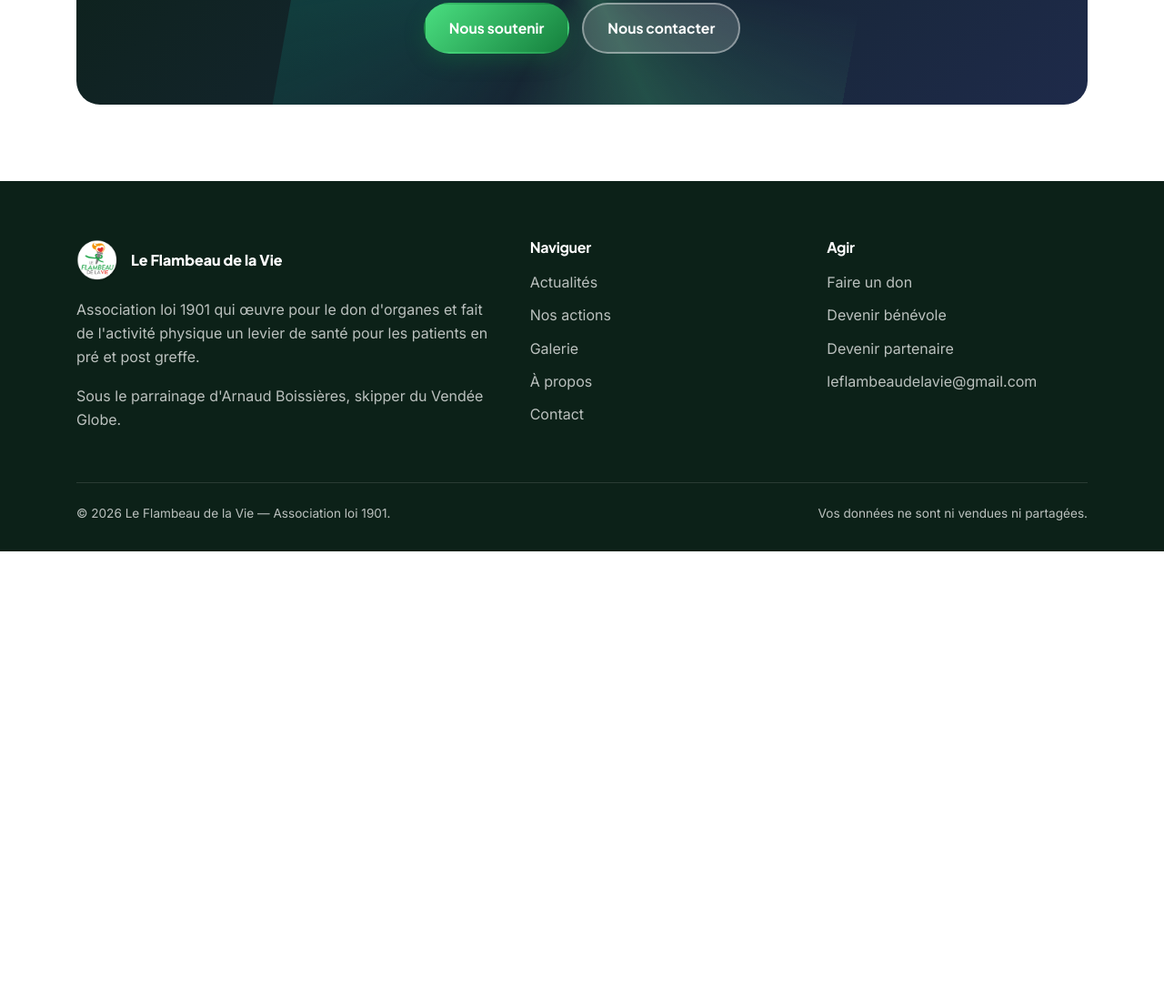
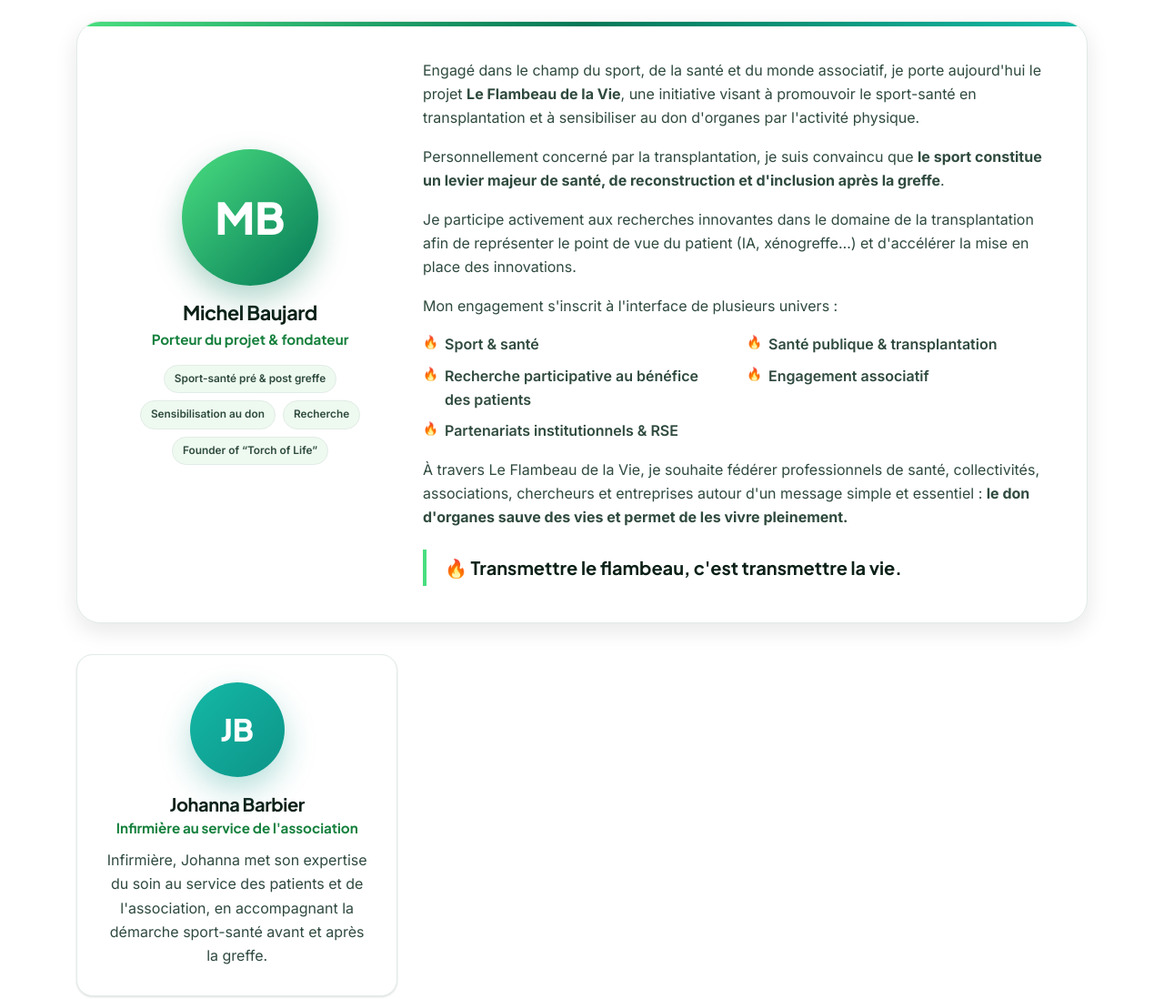
Before and after one commit to tdebroc/flambeaudelavie, a plain HTML site: page a-propos.html in a window 1280 px wide. Shown: the part 2155-3253 px from the top of the page at 91% size. Before the commit the page ends 2761 px from the top, so only its background shows below. Drawn offline with Linux system fonts and the light colour scheme.

Commit message:
Add team section on About page (Michel Baujard, Johanna Barbier)
- Founder feature card for Michel Baujard with full bio, focus areas and tagline
- Card for Johanna Barbier, infirmière au service de l'association
- New team/people CSS components (avatars, founder layout, quote)

Co-Authored-By: Claude Opus 4.8 <noreply@anthropic.com>

```diff
--- a/a-propos.html
+++ b/a-propos.html
@@ -76,7 +76,55 @@
   </div>
 </section>
 
-<section class="section">
+<section class="section" id="equipe">
+  <div class="container">
+    <div class="center reveal" style="max-width:640px;margin:0 auto 46px;">
+      <span class="eyebrow">L'équipe</span>
+      <h2>Celles et ceux qui <span class="grad-text">portent le flambeau</span></h2>
+      <p>Des parcours engagés à l'interface du sport, de la santé et de la solidarité.</p>
+    </div>
+
+    <div class="founder reveal">
+      <div class="founder__aside">
+        <div class="avatar">MB</div>
+        <h3>Michel Baujard</h3>
+        <span class="founder__role">Porteur du projet &amp; fondateur</span>
+        <div class="founder__badges">
+          <span>Sport-santé pré &amp; post greffe</span>
+          <span>Sensibilisation au don</span>
+          <span>Recherche</span>
+          <span>Founder of “Torch of Life”</span>
+        </div>
+      </div>
+      <div class="founder__body">
+        <p>Engagé dans le champ du sport, de la santé et du monde associatif, je porte aujourd'hui le projet <strong>Le Flambeau de la Vie</strong>, une initiative visant à promouvoir le sport-santé en transplantation et à sensibiliser au don d'organes par l'activité physique.</p>
+        <p>Personnellement concerné par la transplantation, je suis convaincu que <strong>le sport constitue un levier majeur de santé, de reconstruction et d'inclusion après la greffe</strong>.</p>
+        <p>Je participe activement aux recherches innovantes dans le domaine de la transplantation afin de représenter le point de vue du patient (IA, xénogreffe…) et d'accélérer la mise en place des innovations.</p>
+        <p style="margin-bottom:.4rem;">Mon engagement s'inscrit à l'interface de plusieurs univers :</p>
+        <ul class="two-worlds">
+          <li>Sport &amp; santé</li>
+          <li>Santé publique &amp; transplantation</li>
+          <li>Recherche participative au bénéfice des patients</li>
+          <li>Engagement associatif</li>
+          <li>Partenariats institutionnels &amp; RSE</li>
+        </ul>
+        <p>À travers Le Flambeau de la Vie, je souhaite fédérer professionnels de santé, collectivités, associations, chercheurs et entreprises autour d'un message simple et essentiel : <strong>le don d'organes sauve des vies et permet de les vivre pleinement.</strong></p>
+        <blockquote class="founder__quote">🔥 <em>Transmettre le flambeau, c'est transmettre la vie.</em></blockquote>
+      </div>
+    </div>
+
+    <div class="grid grid-3 reveal" style="margin-top:34px;">
+      <article class="card person-card">
+        <div class="avatar avatar--teal">JB</div>
+        <h3>Johanna Barbier</h3>
+        <span class="founder__role">Infirmière au service de l'association</span>
+        <p>Infirmière, Johanna met son expertise du soin au service des patients et de l'association, en accompagnant la démarche sport-santé avant et après la greffe.</p>
+      </article>
+    </div>
+  </div>
+</section>
+
+<section class="section section--soft">
   <div class="container">
     <div class="cta-band reveal">
       <h2>Envie de nous rejoindre ?</h2>
--- a/assets/css/style.css
+++ b/assets/css/style.css
@@ -360,6 +360,51 @@ p { margin: 0 0 1rem; }
 .more { position: relative; }
 .more:hover { text-decoration: none; }
 
+/* ============================================================
+   Team / people
+   ============================================================ */
+.founder {
+  display: grid; grid-template-columns: 300px 1fr; gap: 40px; align-items: start;
+  background: #fff; border: 1px solid var(--line); border-radius: 26px;
+  padding: 40px; box-shadow: var(--shadow-md); position: relative; overflow: hidden;
+}
+.founder::before {
+  content: ""; position: absolute; inset: 0 0 auto 0; height: 5px;
+  background: linear-gradient(90deg, var(--flame-400), var(--emerald-700), var(--teal-500));
+}
+.founder__aside { text-align: center; position: sticky; top: 100px; }
+.avatar {
+  width: 150px; height: 150px; border-radius: 50%; margin: 0 auto 18px; display: grid; place-items: center;
+  font-family: var(--display); font-weight: 800; font-size: 3rem; color: #fff; overflow: hidden;
+  background: linear-gradient(135deg, var(--flame-400), var(--emerald-700));
+  box-shadow: 0 14px 34px rgba(4,120,87,.32); position: relative;
+}
+.avatar img { width: 100%; height: 100%; object-fit: cover; }
+.avatar--teal { background: linear-gradient(135deg, var(--teal-500), var(--teal-600)); box-shadow: 0 14px 34px rgba(13,148,136,.3); }
+.founder__aside h3 { margin: 0 0 4px; font-size: 1.35rem; }
+.founder__role { color: var(--flame-600); font-weight: 700; font-family: var(--display); font-size: .95rem; }
+.founder__badges { display: flex; flex-wrap: wrap; gap: 8px; justify-content: center; margin-top: 14px; }
+.founder__badges span { font-size: .74rem; font-weight: 600; color: var(--ink-700); background: var(--bg-warm); border: 1px solid var(--line); border-radius: 999px; padding: 5px 11px; }
+.founder__body p { margin-bottom: 1rem; }
+.founder__quote {
+  font-family: var(--display); font-weight: 700; font-size: 1.25rem; color: var(--ink-900);
+  border-left: 4px solid var(--flame-400); padding: 6px 0 6px 20px; margin: 22px 0 0; line-height: 1.4;
+}
+.founder__quote em { font-style: normal; }
+.two-worlds { list-style: none; padding: 0; margin: 16px 0; display: grid; grid-template-columns: 1fr 1fr; gap: 8px 22px; }
+.two-worlds li { position: relative; padding-left: 24px; font-weight: 600; color: var(--ink-700); }
+.two-worlds li::before { content: "🔥"; position: absolute; left: 0; font-size: .85rem; }
+@media (max-width: 760px) {
+  .founder { grid-template-columns: 1fr; gap: 26px; padding: 28px; }
+  .founder__aside { position: static; }
+  .two-worlds { grid-template-columns: 1fr; }
+}
+
+.person-card { text-align: center; }
+.person-card .avatar { width: 104px; height: 104px; font-size: 2.1rem; }
+.person-card h3 { margin: 0 0 2px; }
+.person-card .founder__role { display: block; margin-bottom: 10px; }
+
 /* Respect reduced motion */
 @media (prefers-reduced-motion: reduce) {
   *, .hero__bg img, .cta-band::before, .banner::after, .hero__overlay::after { animation: none !important; transition: none !important; }
```
Also changed, not shown: assets/images/runs/banderole-course.jpg.
